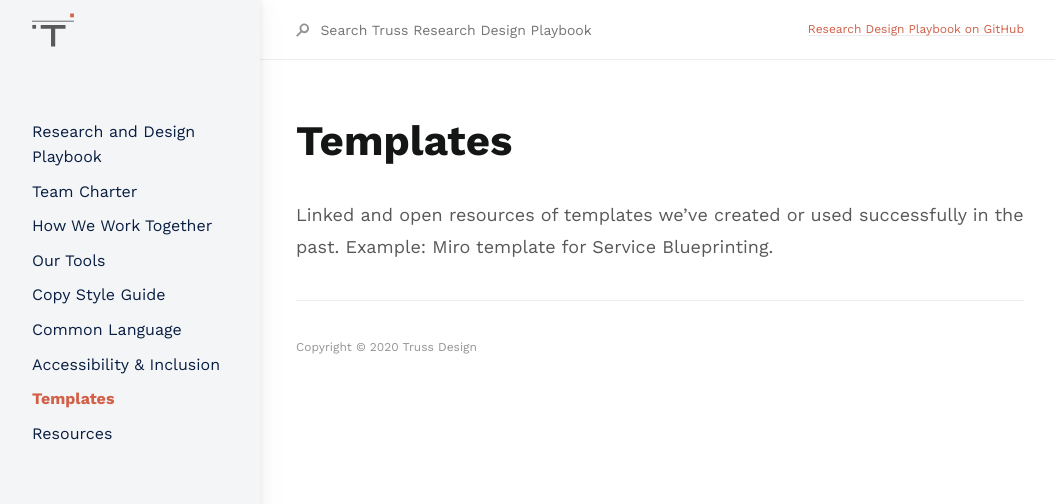
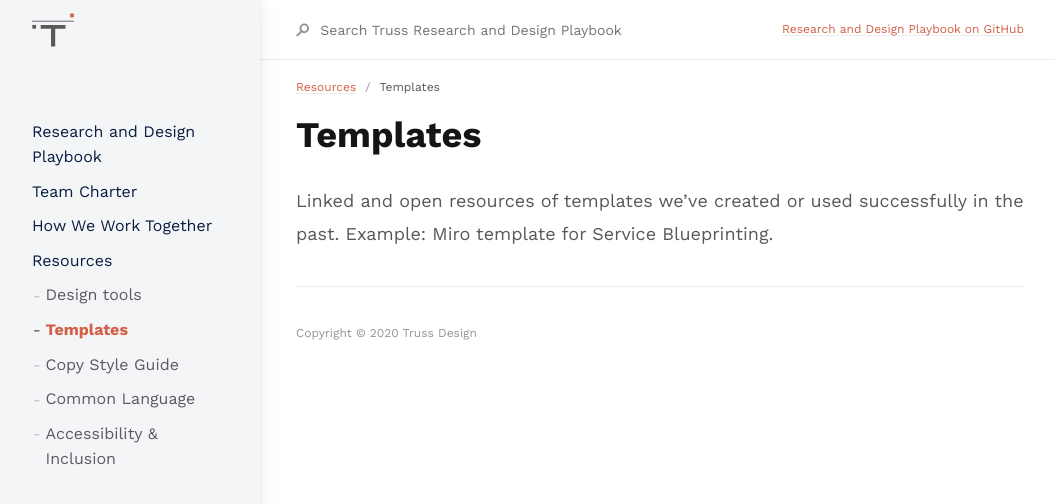
Before and after one commit to trussworks/research-design-playbook, a Jekyll site: the page built from docs/resources/templates.md, in a window 1280 px wide. Shown: the top 504 px of the page, without its empty margins (112-1167 px from the left). Built offline with Jekyll 4.4.1, drawn with Linux system fonts in a browser that asks for light colours.

Commit message:
Add content for design tools page and restructure nested resources navigation

```diff
--- a/_config.yml
+++ b/_config.yml
@@ -1,4 +1,4 @@
-title: Truss Research Design Playbook
+title: Truss Research and Design Playbook
 description:  Applying the things we collectively know to the problems we face.
 baseurl: "/" # the subpath of your site, e.g. /blog
 #url: "https://research-design-playbook.github.io" # the base hostname & protocol for your site, e.g. http://example.com
@@ -20,7 +20,7 @@ heading_anchors: true
 
 # Aux links for the upper right navigation
 aux_links:
-  "Research Design Playbook on GitHub":
+  "Research and Design Playbook on GitHub":
     - "//github.com/trussworks/research-design-playbook"
 
 # Footer content appears at the bottom of every page's main content
--- a/_sass/typography.scss
+++ b/_sass/typography.scss
@@ -5,18 +5,18 @@
 
 h1,
 .text-alpha {
-  @include fs-9;
+  @include fs-8;
   font-weight: 300;
 }
 
 h2,
 .text-beta {
-  @include fs-7;
+  @include fs-6;
 }
 
 h3,
 .text-gamma {
-  @include fs-6;
+  @include fs-5;
 }
 
 h4,
--- a/docs/templates.md
+++ b/docs/resources/templates.md
@@ -1,7 +1,8 @@
 ---
 layout: default
 title: Templates
-nav_order: 8
+parent: Resources
+nav_order: 2
 ---
 
 # Templates
```
Also changed, not shown: docs/resources.md (deleted, +0 -19 lines), docs/resources/a11y-inclusion.md (renamed from docs/a11y-inclusion.md, +2 -1 lines), docs/resources/common-language.md (renamed from docs/common-language.md, +2 -1 lines), docs/resources/copy-guide.md (renamed from docs/copy-guide.md, +2 -1 lines), docs/resources/resources.md (added, +11 -0 lines), docs/resources/tools.md (added, +42 -0 lines), docs/tools.md (deleted, +0 -10 lines).
